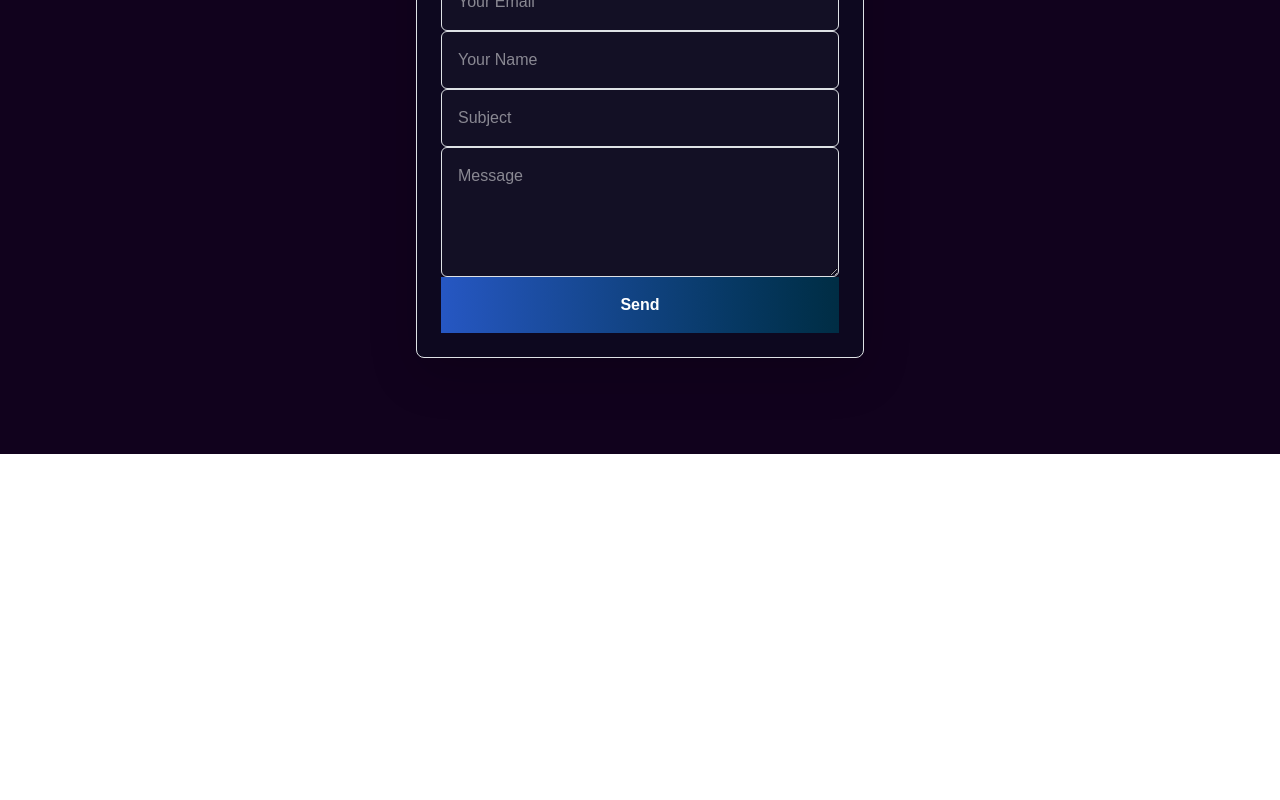
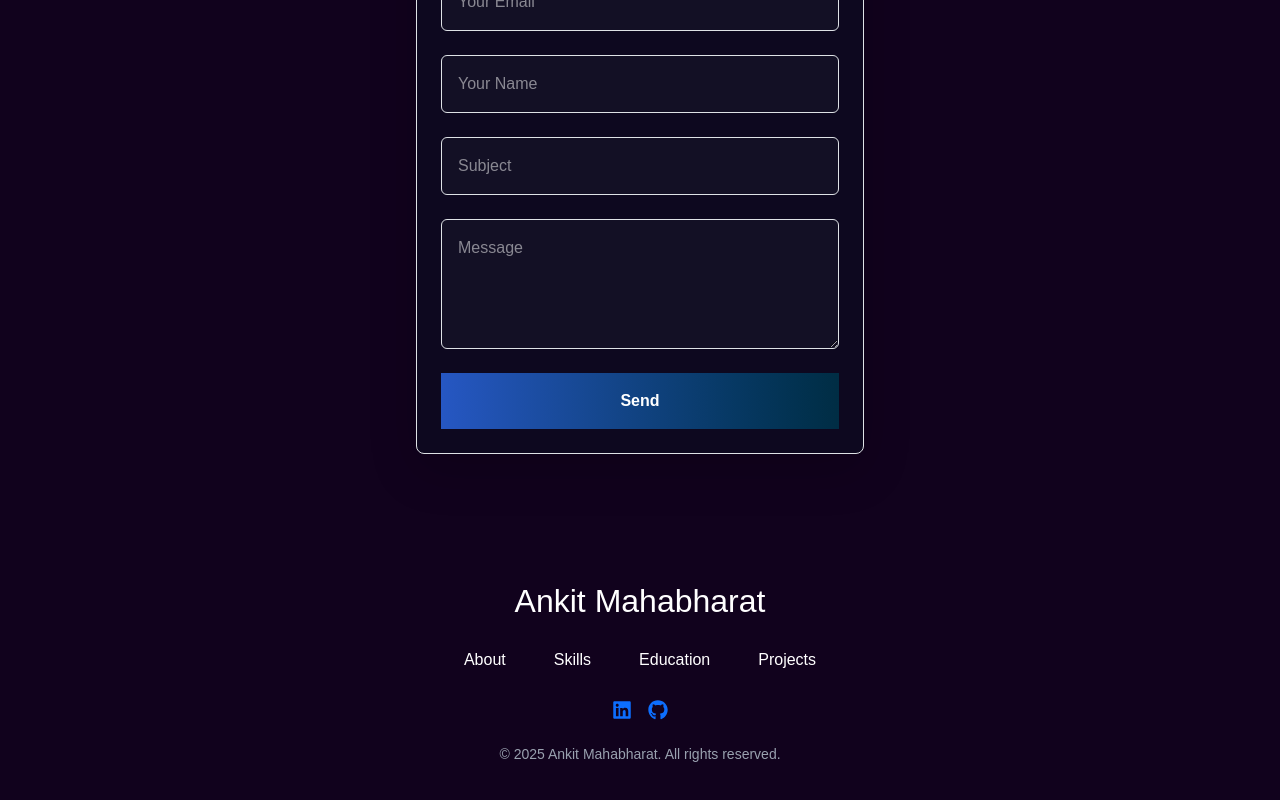
Before and after one commit to ankitmahabharat/Portfolio, a React (Vite) app in the folder portfolio/: page / in a window 1280 px wide. Shown: the part 4005-4805 px from the top of the page. Before the commit the page ends 4459 px from the top, so only its background shows below. Built offline with nearby package versions, Linux system fonts and the light colour scheme.

Commit message:
created footer successfully

```diff
--- a/portfolio/src/App.jsx
+++ b/portfolio/src/App.jsx
@@ -7,6 +7,7 @@
 import About from "./components/About";
 import Particles from "./Particles";
 import Contact from "./components/Contact";
+import Footer from "./components/Footer";
 function App() {
 
   return (
@@ -31,6 +32,7 @@
           <Skills></Skills>
           <Education></Education>
           <Contact></Contact>
+          <Footer></Footer>
         </div>
       </div>
     </>
--- a/portfolio/src/components/Contact.jsx
+++ b/portfolio/src/components/Contact.jsx
@@ -80,28 +80,28 @@
             placeholder="Your Email"
             required
             className="w-full p-3 rounded-md bg-[#131025] text-white border border-gray-600 focus:outline-none focus:border-purple-500"
-          />
+          /> <br />
           <input
             type="text"
             name="user_name"
             placeholder="Your Name"
             required
             className="w-full p-3 rounded-md bg-[#131025] text-white border border-gray-600 focus:outline-none focus:border-purple-500"
-          />
+          /> <br />
           <input
             type="text"
             name="subject"
             placeholder="Subject"
             required
             className="w-full p-3 rounded-md bg-[#131025] text-white border border-gray-600 focus:outline-none focus:border-purple-500"
-          />
+          /> <br />
           <textarea
             name="message"
             placeholder="Message"
             rows="4"
             required
             className="w-full p-3 rounded-md bg-[#131025] text-white border border-gray-600 focus:outline-none focus:border-purple-500"
-          />
+          /> <br />
 
           {/* Send Button */}
           <button
--- a/portfolio/src/components/Footer.jsx
+++ b/portfolio/src/components/Footer.jsx
@@ -1,11 +1,70 @@
-import React from 'react'
+import React from "react";
+import {   FaLinkedin, FaGithub  } from "react-icons/fa";
 
 const Footer = () => {
+  // Smooth scroll function
+  const handleScroll = (sectionId) => {
+    const section = document.getElementById(sectionId);
+    if (section) {
+      section.scrollIntoView({ behavior: "smooth" });
+    }
+  };
+
   return (
-    <div>
+    <footer className="bg-[#11021d] text-white py-8 px-[12vw] md:px-[7vw] lg:px-[20vw]">
+      <div className="container mx-auto text-center">
+        {/* Name / Logo */}
+        <h2 className="text-xl font-semibold text-purple-500">Ankit Mahabharat</h2>
 
-    </div>
-  )
-}
+        {/* Navigation Links - Responsive */}
+        <nav className="gap-5 flex flex-wrap justify-center space-x-4 sm:space-x-6 mt-4">
+          {[
+            { name: "About", id: "about" },
+            { name: "Skills", id: "skills" },
 
-export default Footer
+
+            { name: "Education", id: "education" },
+            { name: "Projects", id: "projects" },
+          ].map((item, index) => (
+            <button
+              key={index}
+              onClick={() => handleScroll(item.id)}
+              className="hover:text-purple-500 text-sm sm:text-base my-1"
+            >
+              {item.name}
+            </button>
+          ))}
+        </nav>
+
+        {/* Social Media Icons - Responsive */}
+        <div className="flex flex-wrap justify-center space-x-4 mt-6">
+          {[
+
+
+            { icon: <FaLinkedin />, link: "https://www.linkedin.com/in/ankit-mahabharat-7730b7134/" },
+            { icon: <FaGithub />, link: "https://github.com/ankitmahabharat" },
+
+
+          ].map((item, index) => (
+            <a
+              key={index}
+              href={item.link}
+              target="_blank"
+              rel="noopener noreferrer"
+              className="text-xl hover:text-purple-500 transition-transform transform hover:scale-110"
+            >
+              {item.icon}
+            </a>
+          ))}
+        </div> <br />
+
+        {/* Copyright Text */}
+        <p className="text-sm text-gray-400 mt-6">
+          © 2025 Ankit Mahabharat. All rights reserved.
+        </p>
+      </div>
+    </footer>
+  );
+};
+
+export default Footer;
```
